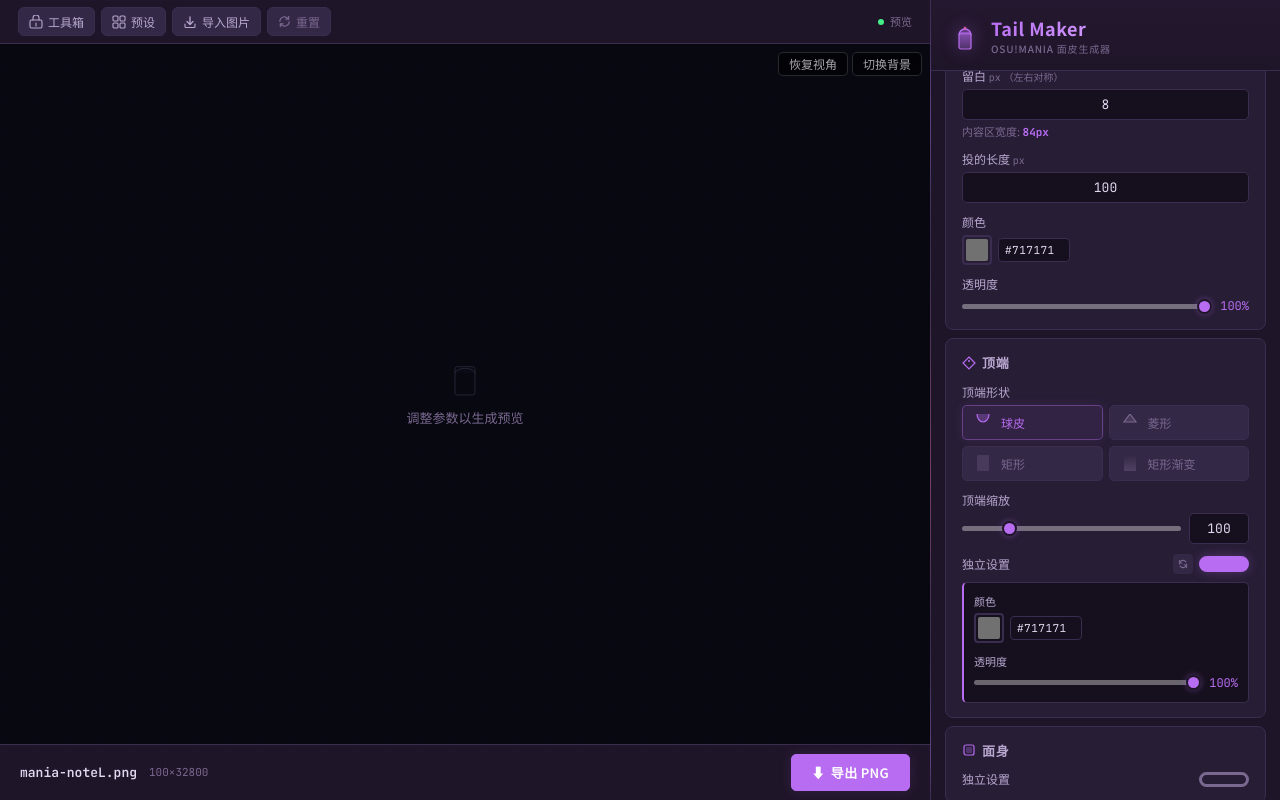
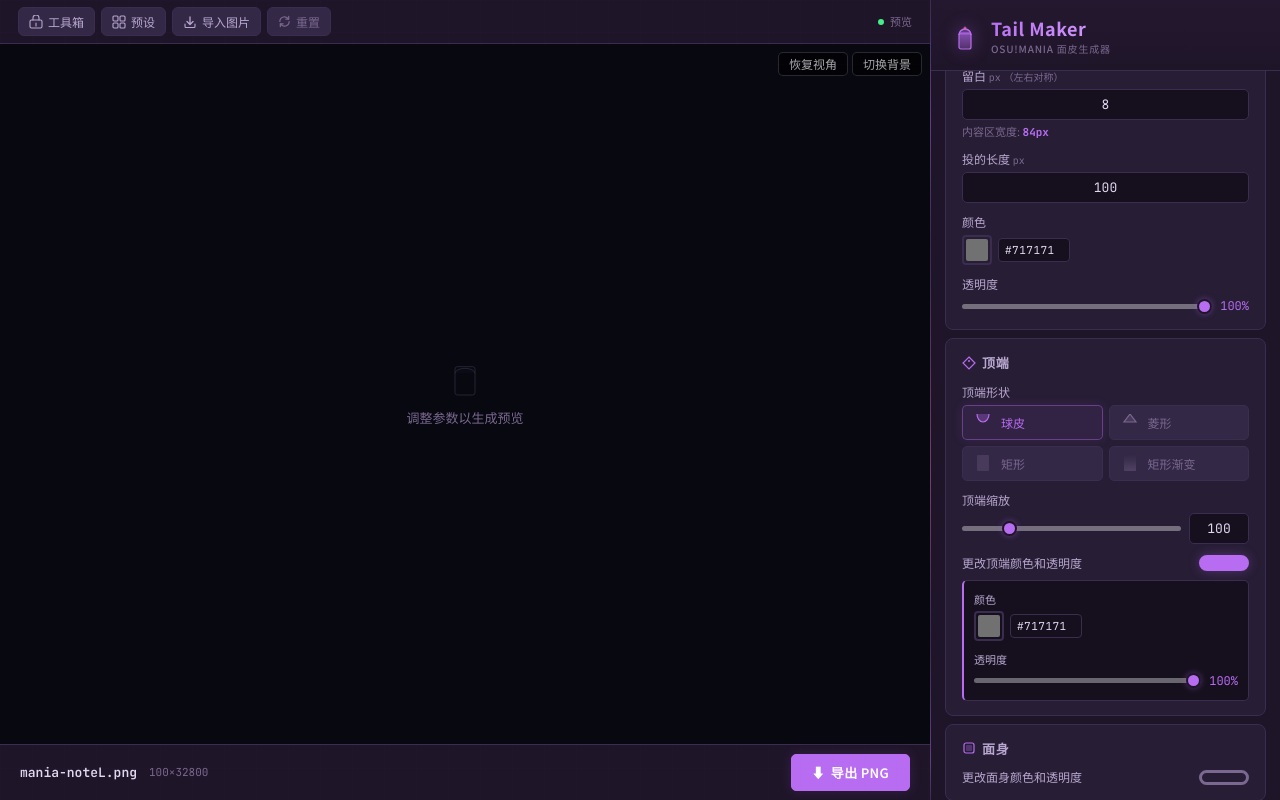
Before and after one commit to 2710165659/osu-manina-tail-maker, a Vue app: page / in a window 1280 px wide. Both pictures are taken after a click on the button 1224 px from the left and 562 px from the top of the page. Built offline with nearby package versions, Linux system fonts and the light colour scheme.

Commit message:
fix: 微调恢复默认值设置按钮，消除抖动

```diff
--- a/src/components/ConfigPanel/BodySection.vue
+++ b/src/components/ConfigPanel/BodySection.vue
@@ -1,10 +1,9 @@
 <script setup lang="ts">
 import { computed, ref, watch } from 'vue'
 import { useConfig } from '../../composables/useConfig'
-import { rgbaToHex, hexToRgba, isBodyFieldDefault } from '../../types/config'
-import RevertButton from './RevertButton.vue'
+import { rgbaToHex, hexToRgba } from '../../types/config'
 
-const { config, setBodyProp, resetBodyField } = useConfig()
+const { config, setBodyProp } = useConfig()
 
 const bodyHex = ref(rgbaToHex(config.body.color))
 watch(() => config.body.color, (c) => { bodyHex.value = rgbaToHex(c) })
@@ -39,9 +38,8 @@ function toggleIndependent() {
 
     <div class="field">
       <div class="toggle-row">
-        <label class="field-label toggle-label">独立设置</label>
+        <label class="field-label toggle-label">更改面身颜色和透明度</label>
         <div class="toggle-right">
-          <RevertButton :visible="!isBodyFieldDefault(config, 'independentSettings')" @revert="resetBodyField('independentSettings')" />
           <button :class="['toggle', { on: config.body.independentSettings }]" @click="toggleIndependent">
             <span class="toggle-knob"></span>
           </button>
@@ -51,18 +49,18 @@ function toggleIndependent() {
       <div v-if="config.body.independentSettings" class="sub-settings fade-in">
         <div class="sub-label-row">
           <span class="sub-label">颜色</span>
-          <RevertButton :visible="!isBodyFieldDefault(config, 'color')" @revert="resetBodyField('color')" />
         </div>
         <div class="color-row">
           <input type="color" :value="rgbaToHex(config.body.color)" class="color-picker" @input="applyBodyHex(($event.target as HTMLInputElement).value)" />
           <input v-model="bodyHex" class="hex-input" maxlength="7" @change="applyBodyHex(bodyHex)" @blur="applyBodyHex(bodyHex)" />
         </div>
 
-        <div class="sub-label-row" style="margin-top:10px"><span class="sub-label">透明度</span></div>
+        <div class="opacity-label-row">
+          <span class="sub-label">透明度</span>
+        </div>
         <div class="slider-row">
           <input v-model.number="opacityModel" type="range" min="0" max="255" class="slider" />
           <span class="slider-val">{{ opacityPct }}%</span>
-          <RevertButton :visible="!isBodyFieldDefault(config, 'opacity')" @revert="resetBodyField('opacity')" />
         </div>
       </div>
     </div>
--- a/src/components/ConfigPanel/CapSection.vue
+++ b/src/components/ConfigPanel/CapSection.vue
@@ -87,9 +87,8 @@ function toggleIndependent() {
     <!-- 独立设置（颜色 + 透明度） -->
     <div class="field">
       <div class="toggle-row">
-        <label class="field-label toggle-label">独立设置</label>
+        <label class="field-label toggle-label">更改顶端颜色和透明度</label>
         <div class="toggle-right">
-          <RevertButton :visible="!isCapFieldDefault(config, 'independentSettings')" @revert="resetCapField('independentSettings')" />
           <button :class="['toggle', { on: config.cap.independentSettings }]" @click="toggleIndependent">
             <span class="toggle-knob"></span>
           </button>
@@ -99,18 +98,18 @@ function toggleIndependent() {
       <div v-if="config.cap.independentSettings" class="sub-settings fade-in">
         <div class="sub-label-row">
           <span class="sub-label">颜色</span>
-          <RevertButton :visible="!isCapFieldDefault(config, 'color')" @revert="resetCapField('color')" />
         </div>
         <div class="color-row">
           <input type="color" :value="rgbaToHex(config.cap.color)" class="color-picker" @input="applyCapHex(($event.target as HTMLInputElement).value)" />
           <input v-model="capHex" class="hex-input" maxlength="7" @change="applyCapHex(capHex)" @blur="applyCapHex(capHex)" />
         </div>
 
-        <div class="sub-label-row" style="margin-top:10px"><span class="sub-label">透明度</span></div>
+        <div class="opacity-label-row">
+          <span class="sub-label">透明度</span>
+        </div>
         <div class="slider-row">
           <input v-model.number="opacityModel" type="range" min="0" max="255" class="slider" />
           <span class="slider-val">{{ opacityPct }}%</span>
-          <RevertButton :visible="!isCapFieldDefault(config, 'opacity')" @revert="resetCapField('opacity')" />
         </div>
       </div>
     </div>
--- a/src/components/ConfigPanel/EffectSection.vue
+++ b/src/components/ConfigPanel/EffectSection.vue
@@ -1,8 +1,7 @@
 <script setup lang="ts">
 import { computed, ref, watch } from 'vue'
 import { useConfig } from '../../composables/useConfig'
-import { rgbaToHex, hexToRgba, isBodyFieldDefault, isEffectFieldDefault } from '../../types/config'
-import RevertButton from './RevertButton.vue'
+import { rgbaToHex, hexToRgba } from '../../types/config'
 
 const { config, setBodyProp, setEffectProp, resetBodyField, resetEffectField } = useConfig()
 
@@ -70,7 +69,6 @@ function toggleEcho() {
       <div class="toggle-row">
         <label class="field-label toggle-label">边框</label>
         <div class="toggle-right">
-          <RevertButton :visible="!isBodyFieldDefault(config, 'borderEnabled')" @revert="resetBodyField('borderEnabled')" />
           <button :class="['toggle', { on: config.body.borderEnabled }]" @click="() => { const next = !config.body.borderEnabled; setBodyProp('borderEnabled', next); resetBodyField('borderColor'); resetBodyField('borderOpacity'); resetBodyField('borderWidth') }">
             <span class="toggle-knob"></span>
           </button>
@@ -80,7 +78,6 @@ function toggleEcho() {
       <div v-if="config.body.borderEnabled" class="sub-settings fade-in">
         <div class="sub-label-row">
           <span class="sub-label">颜色</span>
-          <RevertButton :visible="!isBodyFieldDefault(config, 'borderColor')" @revert="resetBodyField('borderColor')" />
         </div>
         <div class="color-row">
           <input type="color" :value="rgbaToHex(config.body.borderColor)" class="color-picker" @input="applyBorderHex(($event.target as HTMLInputElement).value)" />
@@ -89,7 +86,6 @@ function toggleEcho() {
 
         <div class="opacity-label-row">
           <span class="sub-label">透明度</span>
-          <RevertButton :visible="!isBodyFieldDefault(config, 'borderOpacity')" @revert="resetBodyField('borderOpacity')" />
         </div>
         <div class="slider-row">
           <input v-model.number="borderOpacityModel" type="range" min="0" max="255" class="slider" />
@@ -108,7 +104,6 @@ function toggleEcho() {
       <div class="toggle-row">
         <label class="field-label toggle-label">暗化重复</label>
         <div class="toggle-right">
-          <RevertButton :visible="!isEffectFieldDefault(config, 'capEchoEnabled')" @revert="resetEffectField('capEchoEnabled')" />
           <button :class="['toggle', { on: config.effect.capEchoEnabled }]" :disabled="isGradient" @click="toggleEcho">
             <span class="toggle-knob"></span>
           </button>
@@ -118,7 +113,6 @@ function toggleEcho() {
       <div v-if="config.effect.capEchoEnabled" class="sub-settings fade-in">
         <div class="sub-label-row">
           <span class="sub-label">颜色</span>
-          <RevertButton :visible="!isEffectFieldDefault(config, 'echoColor')" @revert="resetEffectField('echoColor')" />
         </div>
         <div class="color-row">
           <input type="color" :value="rgbaToHex(config.effect.echoColor)" class="color-picker" @input="applyEchoHex(($event.target as HTMLInputElement).value)" />
@@ -127,7 +121,6 @@ function toggleEcho() {
 
         <div class="opacity-label-row">
           <span class="sub-label">透明度</span>
-          <RevertButton :visible="!isEffectFieldDefault(config, 'echoOpacity')" @revert="resetEffectField('echoOpacity')" />
         </div>
         <div class="slider-row">
           <input v-model.number="echoOpacityModel" type="range" min="0" max="255" class="slider" />
@@ -137,7 +130,6 @@ function toggleEcho() {
         <div class="other-label">长度 <span class="unit">px</span></div>
         <div class="input-wrap" style="margin-top:4px">
           <input v-model.number="echoLengthModel" type="number" :min="0" :max="throwMax" class="num-input" />
-          <RevertButton :visible="!isEffectFieldDefault(config, 'echoLength')" @revert="resetEffectField('echoLength')" />
         </div>
       </div>
     </div>
--- a/src/types/config.ts
+++ b/src/types/config.ts
@@ -49,17 +49,6 @@ export function isCapFieldDefault(config: TailConfig, field: keyof CapConfig): b
   return JSON.stringify(config.cap[field]) === JSON.stringify(DEFAULT_CONFIG.cap[field])
 }
 
-/** 判断 body 子字段是否为默认值 */
-export function isBodyFieldDefault(config: TailConfig, field: keyof BodyConfig): boolean {
-  return JSON.stringify(config.body[field]) === JSON.stringify(DEFAULT_CONFIG.body[field])
-}
-
-
-/** 判断 effect 子字段是否为默认值 */
-export function isEffectFieldDefault(config: TailConfig, field: keyof EffectConfig): boolean {
-  return JSON.stringify(config.effect[field]) === JSON.stringify(DEFAULT_CONFIG.effect[field])
-}
-
 /** 判断 image 子字段是否为默认值 */
 export function isImageFieldDefault(config: TailConfig, field: keyof ImageConfig): boolean {
   return JSON.stringify(config.image[field]) === JSON.stringify(DEFAULT_CONFIG.image[field])
```
